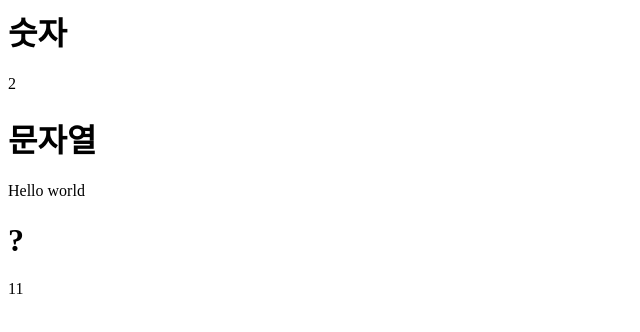
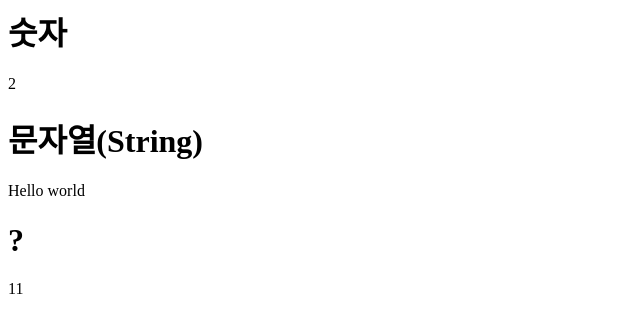
Before and after one commit to egoingsb/jeju-web, a plain HTML site: page javascript/ex2.html in a window 1280 px wide. Shown: the whole page, without its empty margins (0-640 px from the left). Drawn offline with Linux system fonts and the light colour scheme.

Commit message:
문자열 예제 수정

```diff
--- a/javascript/ex2.html
+++ b/javascript/ex2.html
@@ -4,7 +4,7 @@
         <script>
             document.write(1+1);
         </script>
-        <h1>문자열</h1>
+        <h1>문자열(String)</h1>
         <script>
             document.write('Hello world');
         </script>
```
